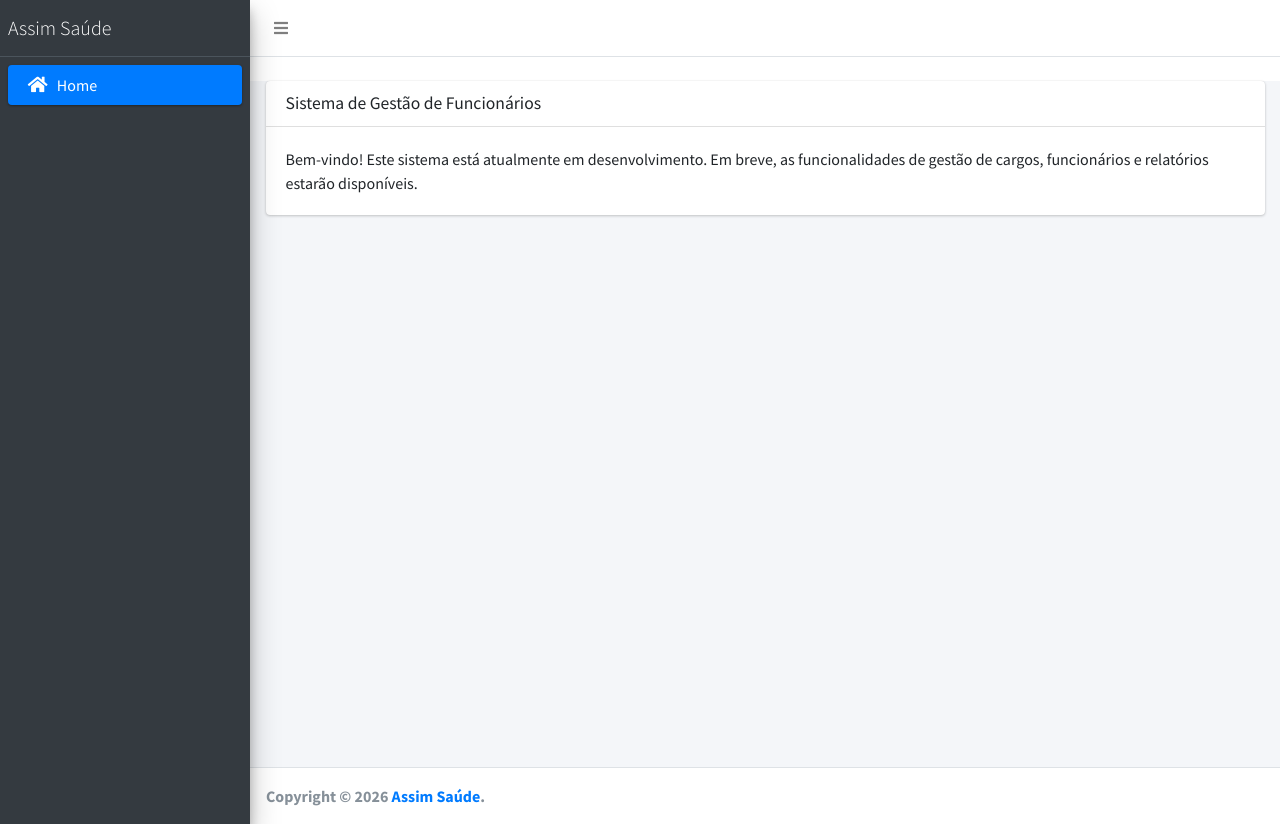
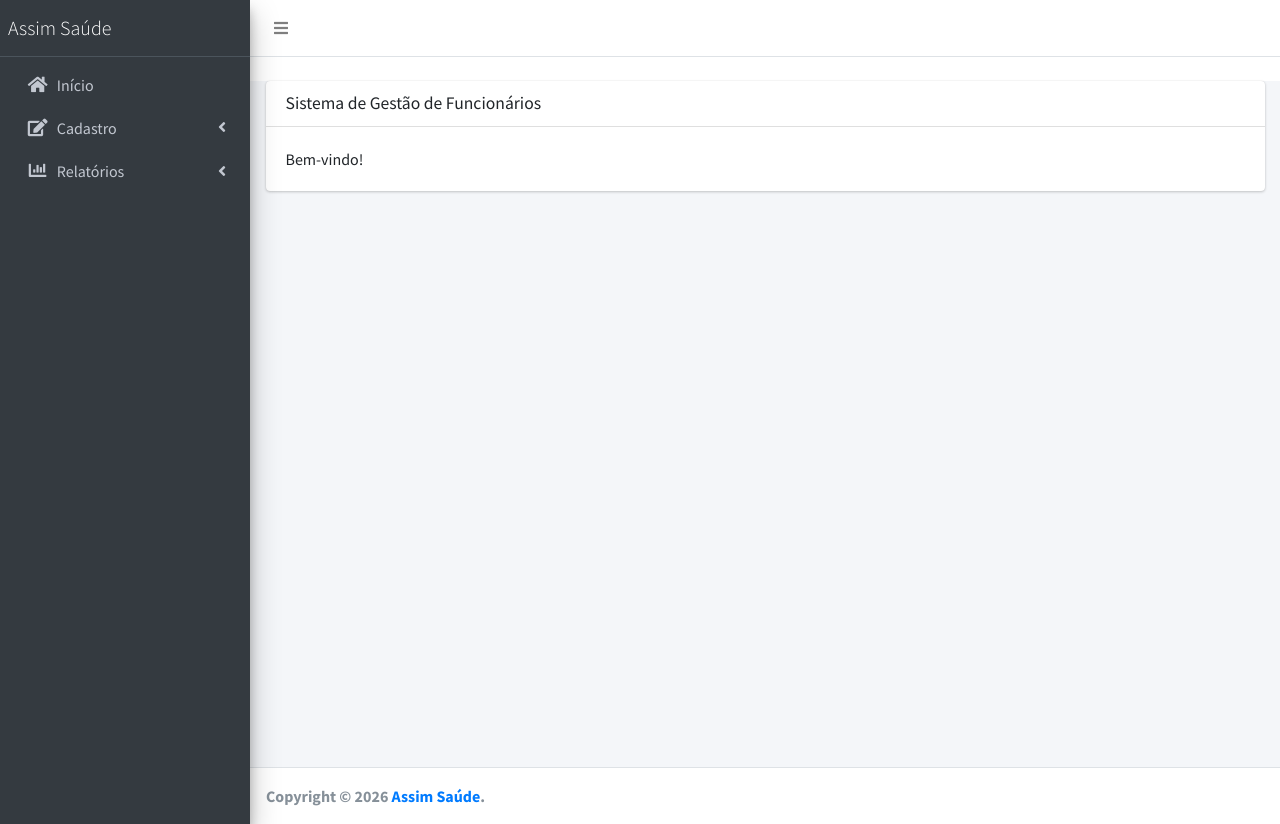
Before and after one commit to rafandrade28/assim-saude-avaliacao, a PHP site: page / in a window 1280 px wide. Run offline with PHP 8.4, Linux system fonts and the light colour scheme; some libraries are stand-ins or nearby versions.

Commit message:
feat: implementa relatório e menu lateral

```diff
--- a/app/Views/home/index.php
+++ b/app/Views/home/index.php
@@ -5,7 +5,7 @@
                 <h3 class="card-title m-0">Sistema de Gestão de Funcionários</h3>
             </div>
             <div class="card-body">
-                <p class="m-0">Bem-vindo! Este sistema está atualmente em desenvolvimento. Em breve, as funcionalidades de gestão de cargos, funcionários e relatórios estarão disponíveis.</p>
+                <p class="m-0">Bem-vindo!</p>
             </div>
         </div>
     </div>
--- a/app/Views/layout/sidebar.php
+++ b/app/Views/layout/sidebar.php
@@ -1,16 +1,82 @@
+<?php
+// Captura a URL atual para determinar qual menu deve ficar ativo
+$uri = parse_url($_SERVER['REQUEST_URI'], PHP_URL_PATH);
+
+// Lógica de identificação das rotas
+$isHome = ($uri === '/assim-saude/' || $uri === '/assim-saude/index.php' || $uri === '/assim-saude');
+$isCargo = strpos($uri, '/assim-saude/cargo') === 0;
+$isFuncionario = strpos($uri, '/assim-saude/funcionario') === 0;
+$isRelatorio = strpos($uri, '/assim-saude/relatorio') === 0;
+
+// Lógica para manter os menus "pai" abertos
+$isCadastroOpen = $isCargo || $isFuncionario;
+$isRelatorioOpen = $isRelatorio;
+?>
+
 <aside class="main-sidebar sidebar-dark-primary elevation-4">
-    <a href="/" class="brand-link">
+    <!-- Logo -->
+    <a href="/assim-saude/" class="brand-link">
         <span class="brand-text font-weight-light">Assim Saúde</span>
     </a>
+
+    <!-- Sidebar -->
     <div class="sidebar">
+        <!-- Menu -->
         <nav class="mt-2">
-            <ul class="nav nav-pills nav-sidebar flex-column" data-widget="treeview" role="menu">
+            <ul class="nav nav-pills nav-sidebar flex-column" data-widget="treeview" role="menu" data-accordion="false">
+
+                <!-- Início -->
                 <li class="nav-item">
-                    <a href="/" class="nav-link active">
+                    <a href="/assim-saude/" class="nav-link <?= $isHome ? 'active' : '' ?>">
                         <i class="nav-icon fas fa-home"></i>
-                        <p>Home</p>
+                        <p>Início</p>
                     </a>
                 </li>
+
+                <!-- Cadastro (Menu Dropdown) -->
+                <li class="nav-item <?= $isCadastroOpen ? 'menu-open' : '' ?>">
+                    <a href="#" class="nav-link <?= $isCadastroOpen ? 'active' : '' ?>">
+                        <i class="nav-icon fas fa-edit"></i>
+                        <p>
+                            Cadastro
+                            <i class="right fas fa-angle-left"></i>
+                        </p>
+                    </a>
+                    <ul class="nav nav-treeview">
+                        <li class="nav-item">
+                            <a href="/assim-saude/cargo" class="nav-link <?= $isCargo ? 'active' : '' ?>">
+                                <i class="far fa-circle nav-icon"></i>
+                                <p>Cargo</p>
+                            </a>
+                        </li>
+                        <li class="nav-item">
+                            <a href="/assim-saude/funcionario" class="nav-link <?= $isFuncionario ? 'active' : '' ?>">
+                                <i class="far fa-circle nav-icon"></i>
+                                <p>Funcionário</p>
+                            </a>
+                        </li>
+                    </ul>
+                </li>
+
+                <!-- Relatórios (Menu Dropdown) -->
+                <li class="nav-item <?= $isRelatorioOpen ? 'menu-open' : '' ?>">
+                    <a href="#" class="nav-link <?= $isRelatorioOpen ? 'active' : '' ?>">
+                        <i class="nav-icon fas fa-chart-bar"></i>
+                        <p>
+                            Relatórios
+                            <i class="right fas fa-angle-left"></i>
+                        </p>
+                    </a>
+                    <ul class="nav nav-treeview">
+                        <li class="nav-item">
+                            <a href="/assim-saude/relatorio" class="nav-link <?= $isRelatorio ? 'active' : '' ?>">
+                                <i class="far fa-circle nav-icon"></i>
+                                <p>Funcionários</p>
+                            </a>
+                        </li>
+                    </ul>
+                </li>
+
             </ul>
         </nav>
     </div>
```
Also changed, not shown: app/Controllers/RelatorioController.php (added, +41 -0 lines), app/Models/Funcionario.php (+31 -0 lines), app/Views/relatorio/index.php (added, +70 -0 lines).
